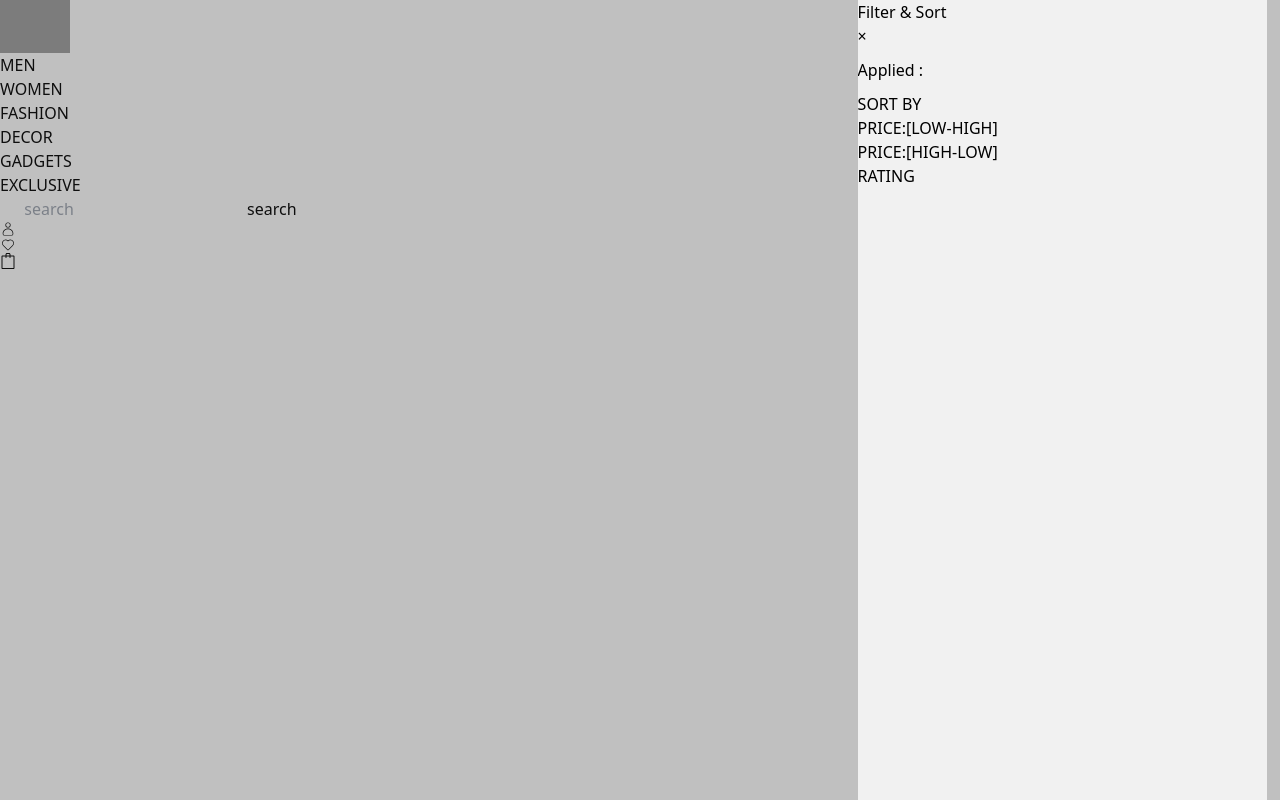
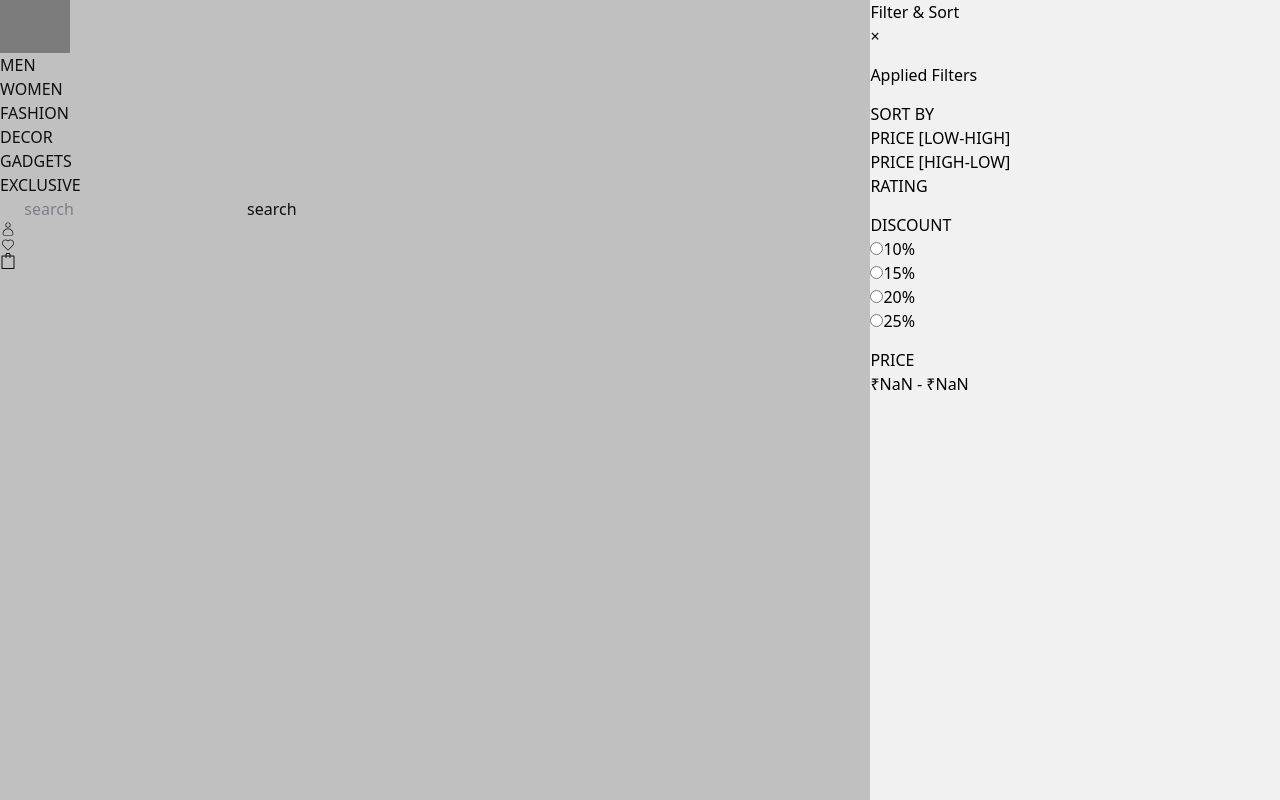
Before and after one commit to adityashekhar740/Adi_Ecommerce, a React (Vite) app: page /search/1/filters in a window 1280 px wide. Built offline with nearby package versions, Linux system fonts and the light colour scheme; grey boxes are pictures that could not be loaded; some icons are missing.

Commit message:
filter and sort completed

```diff
--- a/package.json
+++ b/package.json
@@ -14,7 +14,8 @@
     "react": "^18.2.0",
     "react-dom": "^18.2.0",
     "react-icons": "^4.12.0",
-    "react-router-dom": "^6.21.1"
+    "react-router-dom": "^6.21.1",
+    "react-slider": "^2.0.6"
   },
   "devDependencies": {
     "@types/react": "^18.2.43",
--- /dev/null
+++ b/src/components/Checkbox.jsx
@@ -0,0 +1,25 @@
+import React, { useState } from 'react'
+
+const Checkbox = ({dis,checkboxstates,setcheckboxstates}) => {
+
+
+     function handlecheck() {
+         setcheckboxstates((prevStates)=>({
+            ...prevStates,
+            [dis]:!checkboxstates
+         }));
+         console.log(checkboxstates[{dis}]);
+  }
+  return (
+    <div>
+
+          <input
+          onChange={(e)=>{
+            console.log(e.target.value);
+            handlecheck();
+          }} type="checkbox" id={dis} value={dis} checked={checkboxstates[dis]} />
+    </div>
+  )
+}
+
+export default Checkbox
--- a/src/components/Function.jsx
+++ b/src/components/Function.jsx
@@ -1,16 +1,20 @@
 import React, { useEffect, useState } from "react";
 import Styles from "./Function.module.css";
 import { useFaspc } from "../contexts/Faspc";
-import { NavLink } from "react-router-dom";
-
+import { NavLink, useNavigate } from "react-router-dom";
+import Checkbox from "./Checkbox";
+import ReactSlider from "react-slider";
 
 const Function = ({ setfas, setfasp, setfascr, fascr, fas, fasp }) => {
   // const navigate=useNavigate();
   // const goback=()=>{
   //   navigate(-1);
-  //   navigate.preventdefault();
+  //   // navigate.preventdefault();
 
   // }
+
+  const [ispressed, setispressed] = useState(false);
+
   const {
     AppliedFilters,
     setAppliedFilters,
@@ -20,10 +24,39 @@ const Function = ({ setfas, setfasp, setfascr, fascr, fas, fasp }) => {
     setresult,
     result,
     handlesort,
-
+    addDis,
+    updateDisSearch,
+    minmax,
+    setminmax,
+    updatePriceSearch,
   } = useFaspc();
 
+  const handlecheck = (e) => {
+    addDis(e.target.value);
+    updateDisSearch(e.target.value);
+  };
 
+  useEffect(() => {
+    const temp = [...result];
+    if (temp.length > 0) {
+      temp.sort((a, b) => a.price - b.price);
+      const temp2 = [];
+
+      temp2.push(temp[0].price);
+      temp2.push(temp[temp.length - 1].price);
+
+      setminmax(temp2);
+    }
+  }, [result]);
+
+  useEffect(() => {
+    //   console.log(AppliedFilters);
+    //  console.log(minmax);
+  }, [AppliedFilters, minmax]);
+
+  function handleprice(value) {
+    updatePriceSearch(value);
+  }
 
   return (
     <div className={Styles.modal}>
@@ -36,48 +69,62 @@ const Function = ({ setfas, setfasp, setfascr, fascr, fas, fasp }) => {
         className={Styles.overlay}
       ></div>
       <div className={Styles.modal_content}>
-        <div className=" flex justify-between items-center border ">
-          <div className="ml-6">
+        <div className=" flex justify-between items-center border gap-[30px] ">
+          <div className="ml-5">
             <h1 className="font-bold">Filter & Sort</h1>
           </div>
 
-            <div
+          <div
             onClick={() => {
               fas ? setfas(false) : null;
-              fasp?setfasp(false):null;
+              fasp ? setfasp(false) : null;
+              // goback();
               fascr ? setfascr(false) : null;
             }}
             className=" cursor-pointer mt-[2] pl-3 text-[37px] w-[50px]"
           >
             &times;
           </div>
-
         </div>
-        <div>
-          Applied :{AppliedFilters && AppliedFilters.pname}
-          {AppliedFilters.sort && AppliedFilters.sort}
+        <div className="h-[140px] max-w-[400px]  ">
+          <h1 className="font-bold pl-5  ">Applied Filters</h1>
+          <div className="flex  gap-3 p-5 flex-wrap ">
+            <div className="bg-[#d3d7da] w-[30%] h-[34px] py-1 px-4 text-center ">
+              {" "}
+              {AppliedFilters && AppliedFilters.pname}
+            </div>
+            <div className="bg-[#d3d7da] w-[36%] h-[34px] py-1 px-4 text-center ">
+              {AppliedFilters.sort && AppliedFilters.sort}
+            </div>
+            <div className="bg-[#d3d7da] w-[15%] h-[34px] py-1  text-center">
+              {AppliedFilters.discount && AppliedFilters.discount}
+            </div>
+            <div className="bg-[#d3d7da] w-[50%] h-[34px] py-1 px-4 text-center">
+              {AppliedFilters.price && AppliedFilters.price}
+            </div>
+          </div>
         </div>
         <div className="flex flex-col ">
-          <h1>SORT BY</h1>
-          <div className="border p-3 " >
+          <h1 className="font-bold pl-5">SORT BY</h1>
+          <div className="border p-3 pl-5">
             <button
               onClick={() => {
                 handlesort("LOW-HIGH");
               }}
             >
-              PRICE:[LOW-HIGH]
+              PRICE [LOW-HIGH]
             </button>
           </div>
-          <div className="border p-3 " >
+          <div className="border p-3 pl-5 ">
             <button
               onClick={() => {
                 handlesort("HIGH-LOW");
               }}
             >
-              PRICE:[HIGH-LOW]
+              PRICE [HIGH-LOW]
             </button>
           </div>
-          <div className="border p-3 " >
+          <div className="border p-3 pl-5 ">
             <button
               onClick={() => {
                 handlesort("RATING");
@@ -87,8 +134,89 @@ const Function = ({ setfas, setfasp, setfascr, fascr, fas, fasp }) => {
             </button>
           </div>
         </div>
-        <div></div>
-        <div></div>
+
+        <div>
+          <legend className="pl-5 font-bold ">DISCOUNT</legend>
+          <div className="flex flex-col gap-3">
+            <div className="ml-5 text-[18px] mt-3 " >
+              {" "}
+              <input
+                onChange={(e) => {
+                  handlecheck(e);
+                }}
+                type="radio"
+                id="10%"
+                value="10%"
+                name="discount"
+              />
+              <label htmlFor="10%">10%</label>
+            </div>
+            <div className="ml-5 text-[18px]" >
+              {" "}
+              <input
+                onChange={(e) => {
+                  handlecheck(e);
+                }}
+                type="radio"
+                id="15%"
+                value="15%"
+                name="discount"
+              />
+              <label htmlFor="15%">15%</label>
+            </div>
+            <div className="ml-5 text-[18px]" >
+              {" "}
+              <input
+                onChange={(e) => {
+                  handlecheck(e);
+                }}
+                type="radio"
+                id="20%"
+                value="20%"
+                name="discount"
+              />
+              <label htmlFor="20%">20%</label>
+            </div>
+            <div className="ml-5 text-[18px]" >
+              <input
+                onChange={(e) => {
+                  console.log(e.target.value);
+                  handlecheck(e);
+                }}
+                type="radio"
+                id="25%"
+                value="25%"
+                name="discount"
+              />
+              <label htmlFor="25%">25%</label>
+            </div>
+          </div>
+        </div>
+        <div>
+          <label className="font-bold pl-5" htmlFor="">PRICE</label>
+          <br />
+          <h1 className="ml-[35%]" >₹{ minmax[0]*84} - ₹{ minmax[1]*84}</h1>
+
+          {minmax[0] && minmax[1] && (
+            <ReactSlider
+              className={Styles.horizontalslider}
+              thumbClassName={Styles.thumb}
+              trackClassName="example-track"
+              defaultValue={[minmax[0] * 84, minmax[1] * 84]}
+              onChange={(value, index) => handleprice(value)}
+              min={minmax[0] * 84}
+              max={minmax[1] * 84}
+              ariaLabel={["Leftmost thumb", "Rightmost thumb"]}
+              renderThumb={(props, state) => (
+                <div {...props}  ></div>
+              )}
+              pearling
+              minDistance={50}
+            />
+          )}
+
+          <br />
+        </div>
       </div>
     </div>
   );
--- a/src/components/Function.module.css
+++ b/src/components/Function.module.css
@@ -1,4 +1,13 @@
-.modal,
+.modal{
+    width: 100vw;
+        height: 100vh;
+        top: 0;
+        left: 1%;
+        right: 0;
+        bottom: 0;
+        position: fixed;
+}
+
 .overlay {
     width: 100vw;
     height: 100vh;
@@ -15,7 +24,7 @@
     position: absolute;
     display: flex;
     flex-direction: column;
-    gap: 10px;
+    gap: 15px;
     top: 0;
     left: 67%;
     background: #f1f1f1;
@@ -27,3 +36,18 @@
 .modal{
     z-index: 3;
 }
+
+.horizontalslider{
+    height: 3px;
+    background: black;
+    margin-left: 11%;
+    width: 77%;
+    margin-top: 45px;
+}
+.thumb{
+    background: white;
+    border-radius: 50%;
+    border: solid black 2px;
+    padding: 10px;
+    margin-top: -10px;
+}
--- a/src/components/Product_search.jsx
+++ b/src/components/Product_search.jsx
@@ -2,7 +2,7 @@ import React, { useEffect, useState } from 'react'
 import axios from 'axios';
 import Features from './Features';
 import Function from './Function';
-import { NavLink, useParams } from 'react-router-dom';
+import { NavLink, Outlet, useParams } from 'react-router-dom';
 import No_result from './No_result';
 import Styles from './Product_search.module.css'
 import { HiOutlineAdjustmentsHorizontal } from "react-icons/hi2";
@@ -12,7 +12,7 @@ import { useLocation } from 'react-router-dom';
 
 const Products = ({search,setcustom,setget,get }) => {
   const [fildata,setfildata]=useState([]);
-  const { AppliedFilters, setAppliedFilters,addPname,addSort,result,setresult,updateSearch,defsort,setdefsort} = useFaspc();
+  const { AppliedFilters, setAppliedFilters,addPname,addSort,result,setresult,updateSearch,defsort,setdefsort,setresultCopy} = useFaspc();
 
 
 const { state } = useLocation();
@@ -25,8 +25,7 @@ var sort=state?state.defsort:null;
     const {pname}=useParams();
     const url=`https://dummyjson.com/products/search?q=${pname}`
       addPname(pname);
-      console.log(AppliedFilters);
-
+console.log(AppliedFilters);
 
 
 
@@ -38,6 +37,10 @@ var sort=state?state.defsort:null;
         if(!defsort){
           console.log("updated");
           setresult(res);
+          setresultCopy(res);
+        }
+        else{
+          console.log(AppliedFilters);
         }
               }
               cards();
@@ -83,7 +86,7 @@ var sort=state?state.defsort:null;
                     </div>
                     <div className='bg-[#d3d7da] flex justify-between p-1'>
                     <h2>{i.title}</h2>
-                    <h2> $ <b>{i.price}</b></h2>
+                    <h2> ₹ <b>{i.price*84}</b></h2>
                     </div>
 
                 </div>
--- a/src/contexts/Faspc.jsx
+++ b/src/contexts/Faspc.jsx
@@ -6,10 +6,14 @@ const Faspc=createContext();
 function FaspcProvider({children}){
 
     const [result,setresult]=useState([]);
+    const [resultCopy,setresultCopy]=useState([]);
     const [defsort,setdefsort]=useState(null);
+    const [minmax,setminmax]=useState([]);
 const [AppliedFilters, setAppliedFilters] = useState({
     pname:"",
     sort:"",
+    discount:'',
+    price:'',
 })
 
 const handlesort=(type)=>{
@@ -26,6 +30,59 @@ const addSort=(filter)=>{
     console.log(defsort);
                 // console.log(AppliedFilters);
 
+}
+
+
+
+const addDis=(discount)=>{
+    setAppliedFilters((prevFilters)=>({
+        ...prevFilters,
+        discount:discount,
+    }))
+
+}
+
+const updateDisSearch=(discount)=>{
+const newResult=[...resultCopy];
+const per=parseFloat(discount);
+const temp=newResult.filter((i)=>{
+    return i.discountPercentage < per;
+})
+if(AppliedFilters.sort){
+     if(AppliedFilters.sort==="LOW-HIGH"){
+     temp.sort((a,b)=>{
+        return a.price-b.price;
+    })
+}
+    else if(AppliedFilters.sort==="HIGH-LOW"){
+        temp.sort((a,b)=> b.price - a.price)
+    }
+    else if(AppliedFilters.sort==="RATING") {
+        temp.sort((a,b)=>{
+            return parseFloat(b.rating)-parseFloat(a.rating);
+        })
+    }
+}
+console.log(temp);
+setresult(temp);
+}
+
+function addPrice(value){
+
+        AppliedFilters.price=`Price: ${value[0]} - ${value[1]} `
+}
+
+
+
+const updatePriceSearch=(value)=>{
+    const temp=[...result];
+    const low=parseInt(value[0]);
+    const high=parseInt(value[1]);
+    const temp2=temp.filter((i)=>( i.price*84>=low && i.price*84<=high ));
+    setTimeout(() => {
+        setresult(temp2);
+        addPrice(value);
+    }, 2000);
 }
 
 const updateSearch=(type)=>{
@@ -51,7 +108,7 @@ const updateSearch=(type)=>{
 }
 return(
 
-    <Faspc.Provider value={{ AppliedFilters, setAppliedFilters,addPname,addSort,result,setresult,updateSearch,handlesort,defsort,setdefsort }}>
+    <Faspc.Provider value={{ AppliedFilters, setAppliedFilters,addPname,addSort,result,setresult,updateSearch,handlesort,defsort,setdefsort,addDis,updateDisSearch,setresultCopy,minmax,setminmax,updatePriceSearch }}>
       {children}
     </Faspc.Provider>
 )
--- a/src/main.jsx
+++ b/src/main.jsx
@@ -1,44 +1,48 @@
-import React, { useState } from 'react'
-import ReactDOM from 'react-dom/client'
-import App from './App.jsx'
-import './index.css'
-import { Route, RouterProvider, createBrowserRouter, createRoutesFromElements } from 'react-router-dom'
-import Home from './components/Home.jsx'
-import Mainproduct from './components/Mainproduct.jsx'
-import Layout from './Layout.jsx'
-import Product_search from './components/Product_search.jsx'
-import Product from './components/Product.jsx'
-import Category_result from './components/Category_result.jsx'
-import { AllProvider } from './contexts/All.jsx'
-import Cart from './components/Cart.jsx'
-import { FaspcProvider } from './contexts/Faspc.jsx'
-import Function from './components/Function.jsx'
+import React, { useState } from "react";
+import ReactDOM from "react-dom/client";
+import App from "./App.jsx";
+import "./index.css";
+import {
+  Route,
+  RouterProvider,
+  createBrowserRouter,
+  createRoutesFromElements,
+} from "react-router-dom";
+import Home from "./components/Home.jsx";
+import Mainproduct from "./components/Mainproduct.jsx";
+import Layout from "./Layout.jsx";
+import Product_search from "./components/Product_search.jsx";
+import Product from "./components/Product.jsx";
+import Category_result from "./components/Category_result.jsx";
+import { AllProvider } from "./contexts/All.jsx";
+import Cart from "./components/Cart.jsx";
+import { FaspcProvider } from "./contexts/Faspc.jsx";
+import Function from "./components/Function.jsx";
 
-const router=createBrowserRouter(
+const router = createBrowserRouter(
+  createRoutesFromElements(
+    <Route path="/" element={<Layout />}>
+      <Route path="" element={<Home />} />
+      <Route path="/products" element={<Mainproduct />} />
+      <Route exact path="search/:pname" element={<Product_search />}>
+        <Route path="search/:pname/filter" element={<Function/>} />
+      </Route>
+      <Route path="/products/product/:id" element={<Product />} />
+      <Route path="/search/:pname/:id" element={<Product />} />
+      <Route path="/category/:i/:id" element={<Product />} />
+      <Route path="/category/:i" element={<Category_result />} />
+      <Route path="/cart" element={<Cart />} />
+      <Route path="/search/:pname/filters" element={<Function />} />
+    </Route>
+  )
+);
 
-
-  createRoutesFromElements(
-      <Route path="/" element={<Layout />} >
-      <Route path="" element={<Home />}/>
-      <Route  path='/products' element={<Mainproduct/>} />
-      <Route   exact path='search/:pname' element={<Product_search />} />
-      <Route  path='/products/product/:id' element={ <Product/> } />
-      <Route path='/search/:pname/:id' element={<Product/>} />
-      <Route   path='/category/:i/:id' element={<Product/>} />
-      <Route path='/category/:i' element={<Category_result/>} />
-      <Route path='/cart' element={<Cart/>} />
-      <Route  path='/search/:pname/filters' element={<Function/>} />
-    </Route>
-
-  )
-)
-
-ReactDOM.createRoot(document.getElementById('root')).render(
+ReactDOM.createRoot(document.getElementById("root")).render(
   <React.StrictMode>
     <AllProvider>
       <FaspcProvider>
-      <RouterProvider router={router}/>
+        <RouterProvider router={router} />
       </FaspcProvider>
     </AllProvider>
-  </React.StrictMode>,
-)
+  </React.StrictMode>
+);
```
Also changed, not shown: 1 other file (tests, documents, lock files or other folders).
